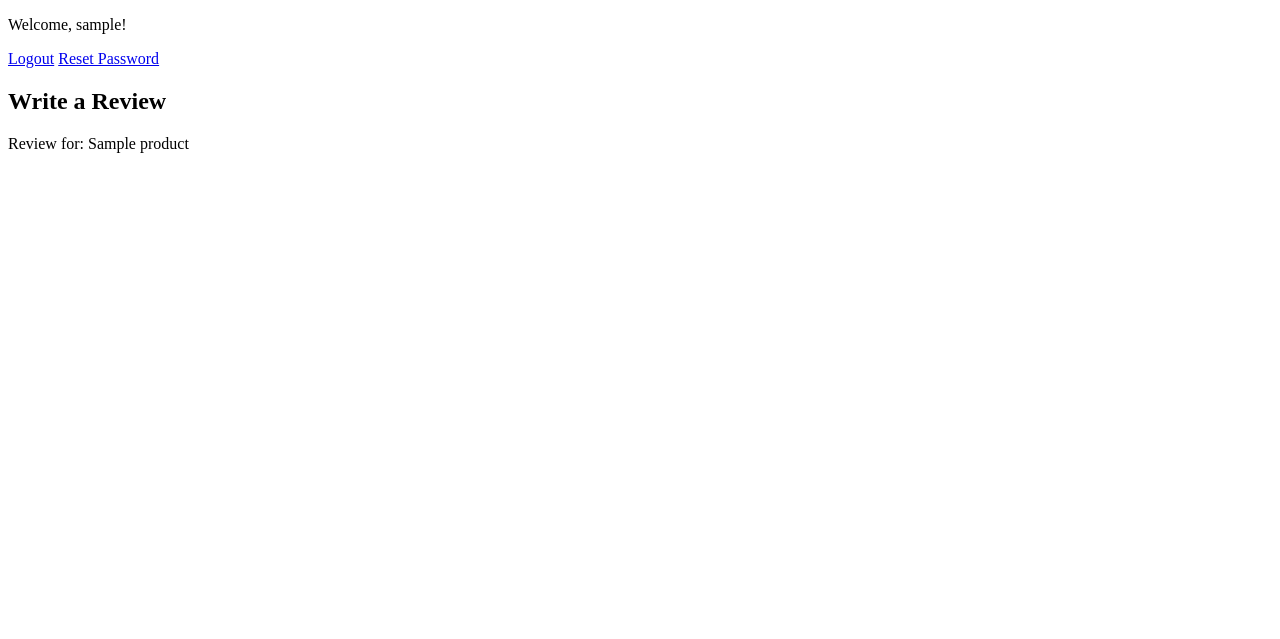
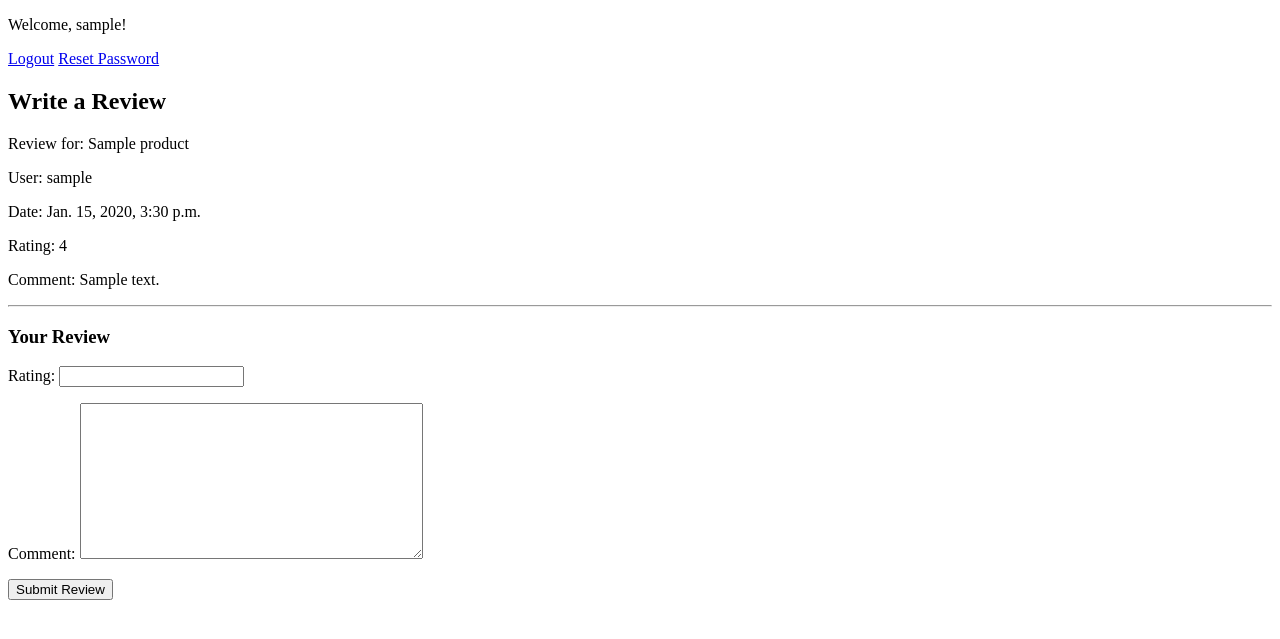
Before and after one commit to Sanjeev900/Django-ecommerce, a Django app: page /write_review/1/ in a window 1280 px wide. Shown: the top 639 px of the page. Run offline with Django 4.2, Linux system fonts and the light colour scheme; a user stored in the database is signed in; tables that the repository leaves empty hold one stand-in row (values such as "Sample post").

Commit message:
add write review for products feature and change timezone

```diff
--- a/ecommerce_project/ecommerce_app/admin.py
+++ b/ecommerce_project/ecommerce_app/admin.py
@@ -1,6 +1,7 @@
 from django.contrib import admin
-from .models import Product, Category, Order
+from .models import Product, Category, Order, Review
 
 admin.site.register(Product)
 admin.site.register(Category)
 admin.site.register(Order)
+admin.site.register(Review)
--- a/ecommerce_project/ecommerce_app/forms.py
+++ b/ecommerce_project/ecommerce_app/forms.py
@@ -1,6 +1,7 @@
 from django import forms
 from django.contrib.auth.forms import UserCreationForm
 from django.contrib.auth.models import User
+from .models import Review
 
 class RegistrationForm(UserCreationForm):
     email = forms.EmailField()
@@ -43,3 +44,15 @@ class RegistrationForm(UserCreationForm):
 class LoginForm(forms.Form):
     username = forms.CharField(label='Username')
     password = forms.CharField(label='Password', widget=forms.PasswordInput)
+
+
+class ReviewForm(forms.ModelForm):
+    class Meta:
+        model = Review
+        fields = ['rating', 'comment']
+
+    def clean_rating(self):
+        rating = self.cleaned_data.get('rating')
+        if rating < 1 or rating > 5:
+            raise forms.ValidationError('Rating must be between 1 and 5.')
+        return rating
--- a/ecommerce_project/ecommerce_app/templates/write_review.html
+++ b/ecommerce_project/ecommerce_app/templates/write_review.html
@@ -3,4 +3,21 @@
 {% block content %}
   <h2>Write a Review</h2>
   <p>Review for: {{ product.name }}</p>
+
+  {% for review in reviews %}
+    <div>
+      <p>User: {{ review.user.username }}</p>
+      <p>Date: {{ review.created_at }}</p>
+      <p>Rating: {{ review.rating }}</p>
+      <p>Comment: {{ review.comment }}</p>
+      <hr>
+    </div>
+  {% endfor %}
+
+  <h3>Your Review</h3>
+  <form method="post" action="{% url 'write_review' product.id %}">
+    {% csrf_token %}
+    {{ form.as_p }}
+    <button type="submit">Submit Review</button>
+  </form>
 {% endblock %}
--- a/ecommerce_project/ecommerce_app/urls.py
+++ b/ecommerce_project/ecommerce_app/urls.py
@@ -6,6 +6,7 @@ from .views import (register,
                     detail_product,
                     buy_success,
                     write_review,
+                    review_success,
                     custom_login,
                     custom_logout,
                     CustomPasswordChangeView,
@@ -19,6 +20,7 @@ urlpatterns = [
     path('detail/<int:product_id>/', detail_product, name='detail_product'),
     path('buy/success/<int:product_id>/', buy_success, name='buy_success'),
     path('write_review/<int:product_id>/', write_review, name='write_review'),
+    path('review_success/', review_success, name='review_success'),
     path('custom_login/', custom_login, name='custom_login'),
     path('logout/', custom_logout, name='logout'),
     path('password-change/', CustomPasswordChangeView.as_view(), name='password_change'),
--- a/ecommerce_project/ecommerce_app/views.py
+++ b/ecommerce_project/ecommerce_app/views.py
@@ -1,12 +1,15 @@
 from django.shortcuts import render, redirect, get_object_or_404
-from .models import Product, Order, Category
-from .forms import RegistrationForm, LoginForm
 from django.contrib import messages
 from django.contrib.auth import authenticate, login, logout
 from django.contrib.auth.decorators import login_required
-from rest_framework.authtoken.models import Token
 from django.contrib.auth.views import PasswordChangeView, PasswordChangeDoneView
 from django.urls import reverse_lazy
+from django.utils import timezone
+
+from rest_framework.authtoken.models import Token
+
+from .models import Product, Review, Category
+from .forms import RegistrationForm, LoginForm, ReviewForm
 
 
 @login_required(login_url='custom_login')
@@ -80,10 +83,10 @@ def detail_product(request, product_id):
 def buy_success(request, product_id):
     return render(request, 'buy_success.html', {'product_id': product_id})
 
-def write_review(request, product_id):
-    product = get_object_or_404(Product, pk=product_id)
+# def write_review(request, product_id):
+#     product = get_object_or_404(Product, pk=product_id)
 
-    return render(request, 'write_review.html', {'product': product})
+#     return render(request, 'write_review.html', {'product': product})
 
 def custom_login(request):
     if request.method == 'POST':
@@ -137,3 +140,39 @@ class CustomPasswordChangeDoneView(PasswordChangeDoneView):
             # If the user is not authenticated, redirect to the login page
             logout(request)
             return redirect(reverse_lazy('custom_login'))
+
+
+@login_required(login_url='custom_login')
+def write_review(request, product_id):
+    product = Product.objects.get(pk=product_id)
+
+    if request.method == 'POST':
+        form = ReviewForm(request.POST)
+        if form.is_valid():
+            review = form.save(commit=False)
+            review.product = product
+            review.user = request.user
+            review.save()
+            return redirect('review_success')
+    else:
+        form = ReviewForm()
+
+    reviews = Review.objects.filter(product=product)
+
+    # Convert UTC time to IST
+    for review in reviews:
+        review.created_at = review.created_at.astimezone(timezone.get_current_timezone())
+
+    context = {
+        'form': form,
+        'product': product,
+        'reviews': reviews,
+    }
+
+    return render(request, 'write_review.html', context)
+
+
+@login_required(login_url='custom_login')
+def review_success(request):
+    messages.success(request, 'Review submitted successfully!')
+    return redirect('products')
--- a/ecommerce_project/ecommerce_project/settings.py
+++ b/ecommerce_project/ecommerce_project/settings.py
@@ -116,7 +116,7 @@ AUTH_PASSWORD_VALIDATORS = [
 
 LANGUAGE_CODE = 'en-us'
 
-TIME_ZONE = 'UTC'
+TIME_ZONE = 'Asia/Kolkata'
 
 USE_I18N = True
 
```
